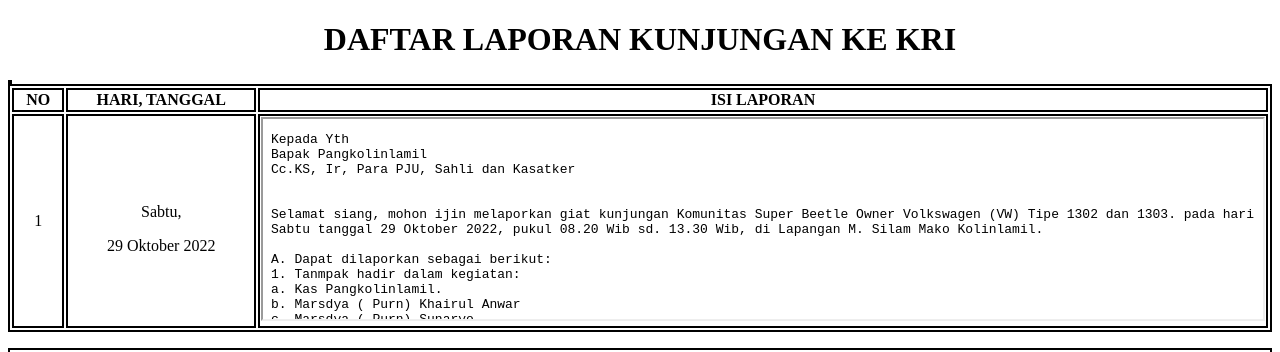
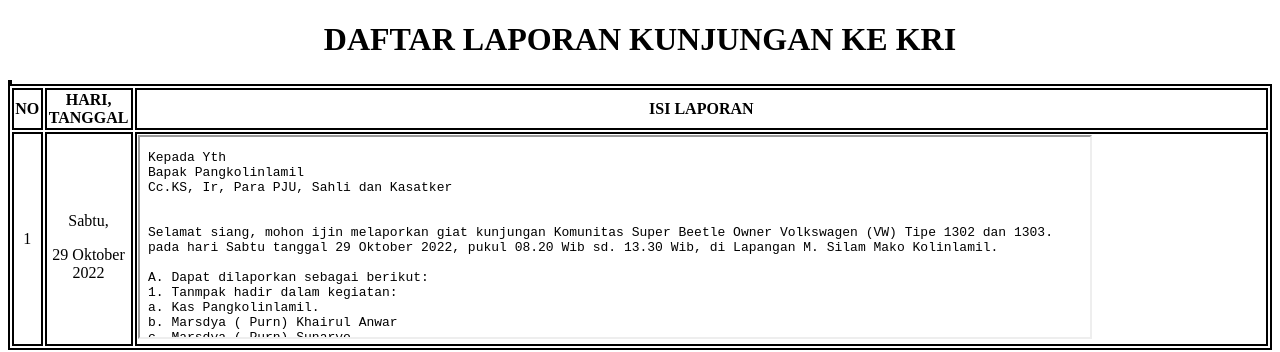
Before and after one commit to Kolinlamil/Kolinlamil.github.io, a plain HTML site: page lapjung.html in a window 1280 px wide. Shown: the top 352 px of the page. Drawn offline with Linux system fonts and the light colour scheme.

Commit message:
Update lapjung.html

```diff
--- a/lapjung.html
+++ b/lapjung.html
@@ -13,12 +13,12 @@
     <tr>
         <td width="50px"><B><center>NO</center></B></td>
         <td width="200px"><B><center>HARI, TANGGAL</center></B></td>
-        <td width="1000px"><B><center>ISI LAPORAN</center></B></td>
+        <td width="9500px"><B><center>ISI LAPORAN</center></B></td>
     </tr>
      <tr>
         <td><center>1</center></td>
         <td><center><P>Sabtu,</P>29 Oktober 2022</center></td>
-        <td><iframe src="4.LAPJUNG\29102022.txt" width="1000" height="200"></iframe></td>
+        <td><iframe src="4.LAPJUNG\29102022.txt" width="950" height="200"></iframe></td>
      </tr>
   </table>
 <P></P>
```
